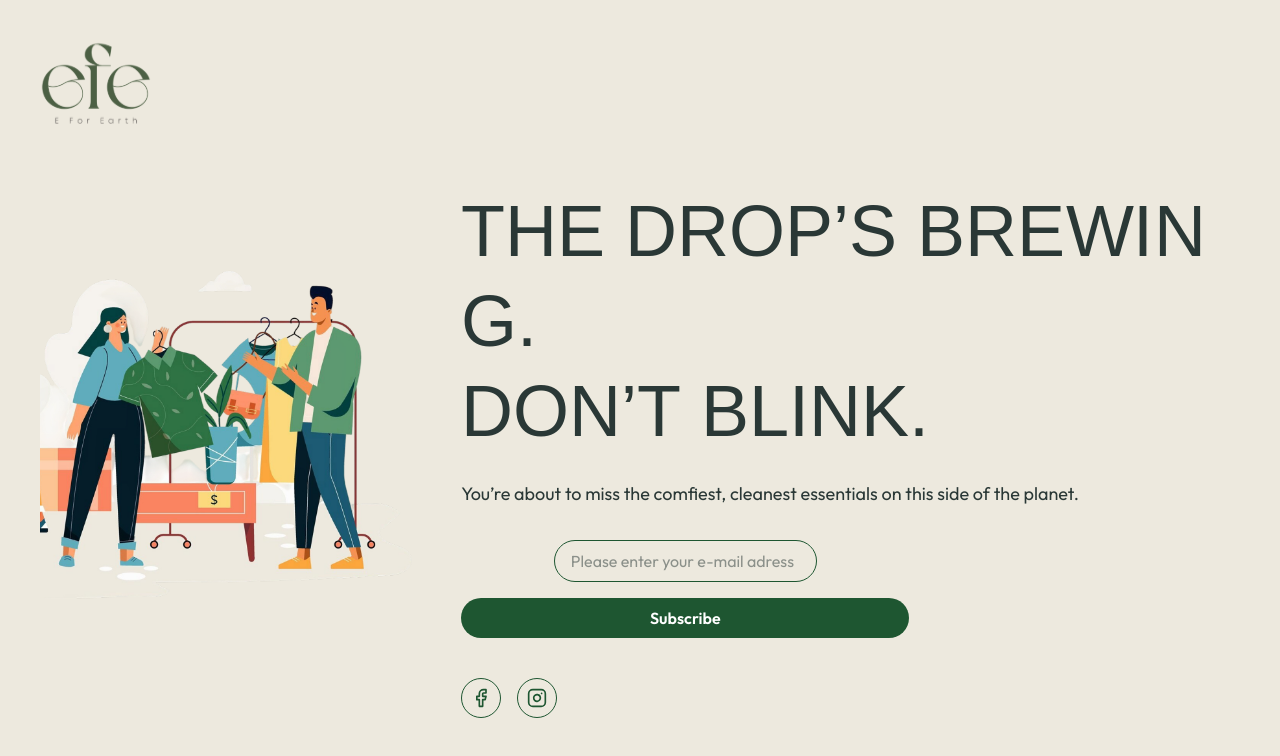
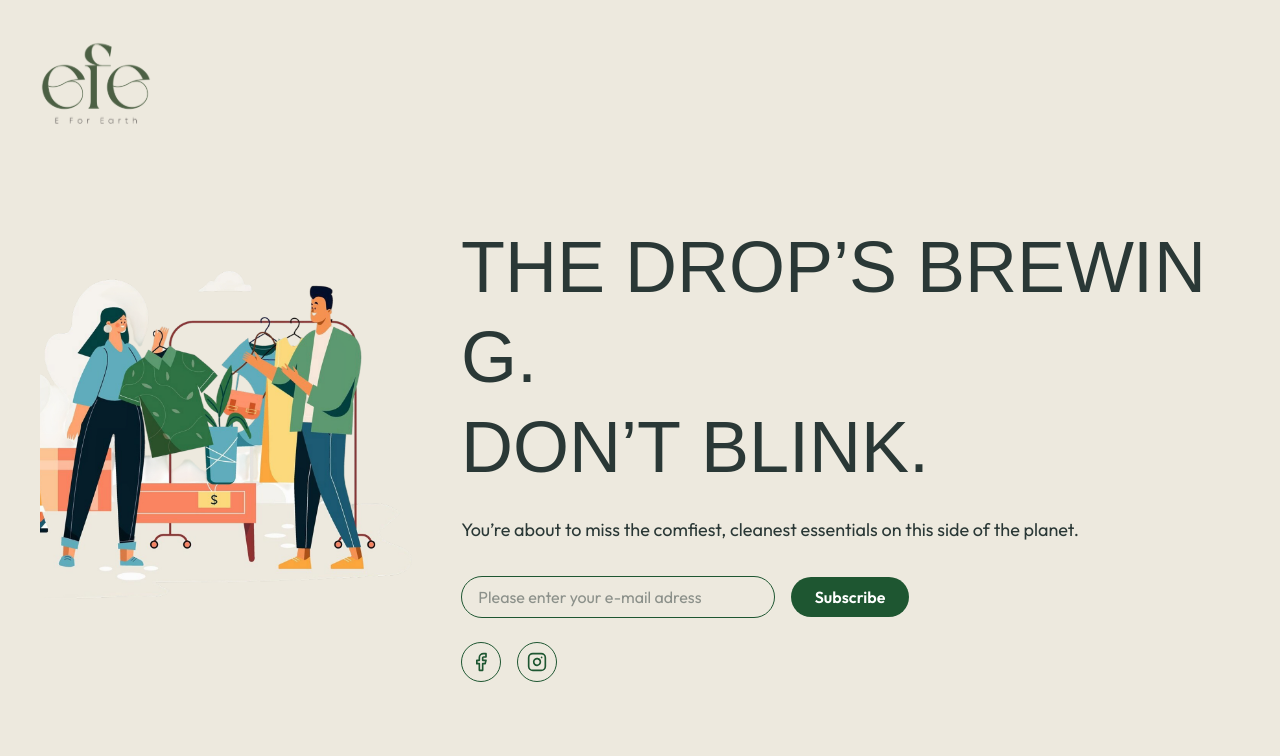
Before and after one commit to rupin-desai/efe-dev, a React (Vite) app: page / in a window 1280 px wide. Shown: the top 756 px of the page. Built offline with nearby package versions, Linux system fonts and the light colour scheme; a web font is replaced by a local one.

Commit message:
Refactor LandingPage form layout for improved responsiveness; adjust button styling for mobile and desktop views

```diff
--- a/src/pages/LandingPage.jsx
+++ b/src/pages/LandingPage.jsx
@@ -148,7 +148,7 @@ const LandingPage = () => {
           </motion.p>
           {/* Email Subscription */}
           <motion.form
-            className="flex flex-col items-center gap-4 mb-4 w-full max-w-md"
+            className="flex flex-col md:flex-row items-center gap-4 mb-4 w-full max-w-md"
             variants={fadeUp}
           >
             <input
@@ -161,12 +161,9 @@ const LandingPage = () => {
                 color: 'var(--brand-font)',
               }}
             />
-          </motion.form>
-          {/* Subscribe button below textbox on mobile */}
-          <motion.div className="w-full max-w-md flex justify-center mb-8" variants={fadeUp}>
             <button
               type="submit"
-              className="px-6 py-2 cursor-pointer rounded-full font-semibold relative overflow-hidden group w-full"
+              className="px-6 py-2 cursor-pointer rounded-full font-semibold relative overflow-hidden group w-full md:w-auto"
               style={{
                 fontFamily: 'var(--font-family-outfit)',
                 backgroundColor: 'var(--brand-primary)',
@@ -185,7 +182,7 @@ const LandingPage = () => {
                 }}
               ></span>
             </button>
-          </motion.div>
+          </motion.form>
           {/* Social Icons */}
           <motion.div className="flex gap-4 mt-2 justify-center md:justify-start" variants={fadeUp}>
             <a
```
